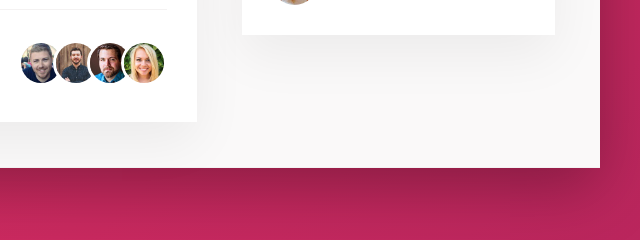
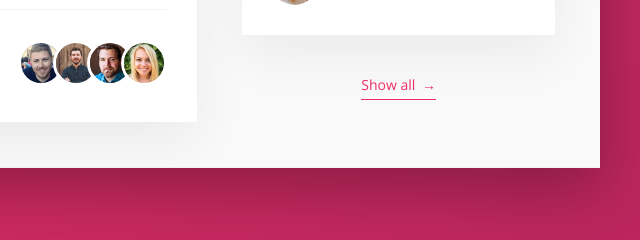
Before and after one commit to nerdtransmitter/trillo, a website: page index.html in a window 1280 px wide. Shown: the part 1076-1316 px from the top of the page, 640-1280 px from the left. Drawn offline with nearby package versions, Linux system fonts and the light colour scheme.

Commit message:
finish review section with show all button

```diff
--- a/index.html
+++ b/index.html
@@ -192,6 +192,7 @@
                     </figcaption>
                   </figure>
 
+                  <button class="btn-inline">Show all <span>&rarr;</span></button>
 
                 </div>
               </div>
--- a/sass/_components.scss
+++ b/sass/_components.scss
@@ -273,8 +273,17 @@
   background-color: transparent;
   cursor: pointer;
 
+  span {
+    margin-left: 3px;
+    transition: all .2s;
+  }
+
   &:hover {
     color: var(--color-grey-dark-1);
+
+    span {
+      margin-left: 8px;
+    }
   }
 
   &:focus {
--- a/sass/_layout.scss
+++ b/sass/_layout.scss
@@ -56,4 +56,8 @@
 
 .user-reviews {
   flex: 1;
+
+  display: flex;
+  flex-direction: column;
+  align-items: center;
 }
```
Also changed, not shown: sass/main.css, 1 other file.
